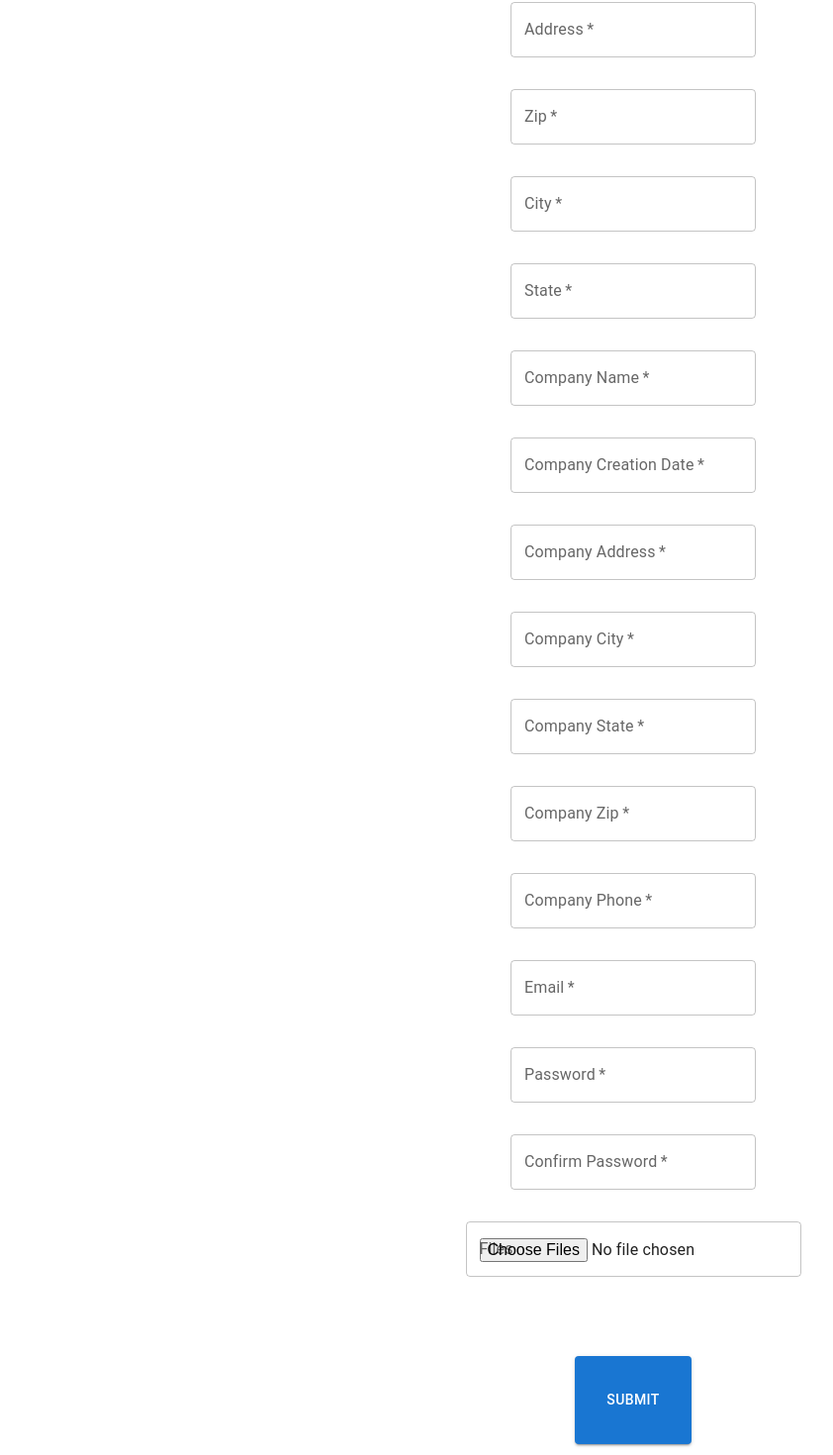
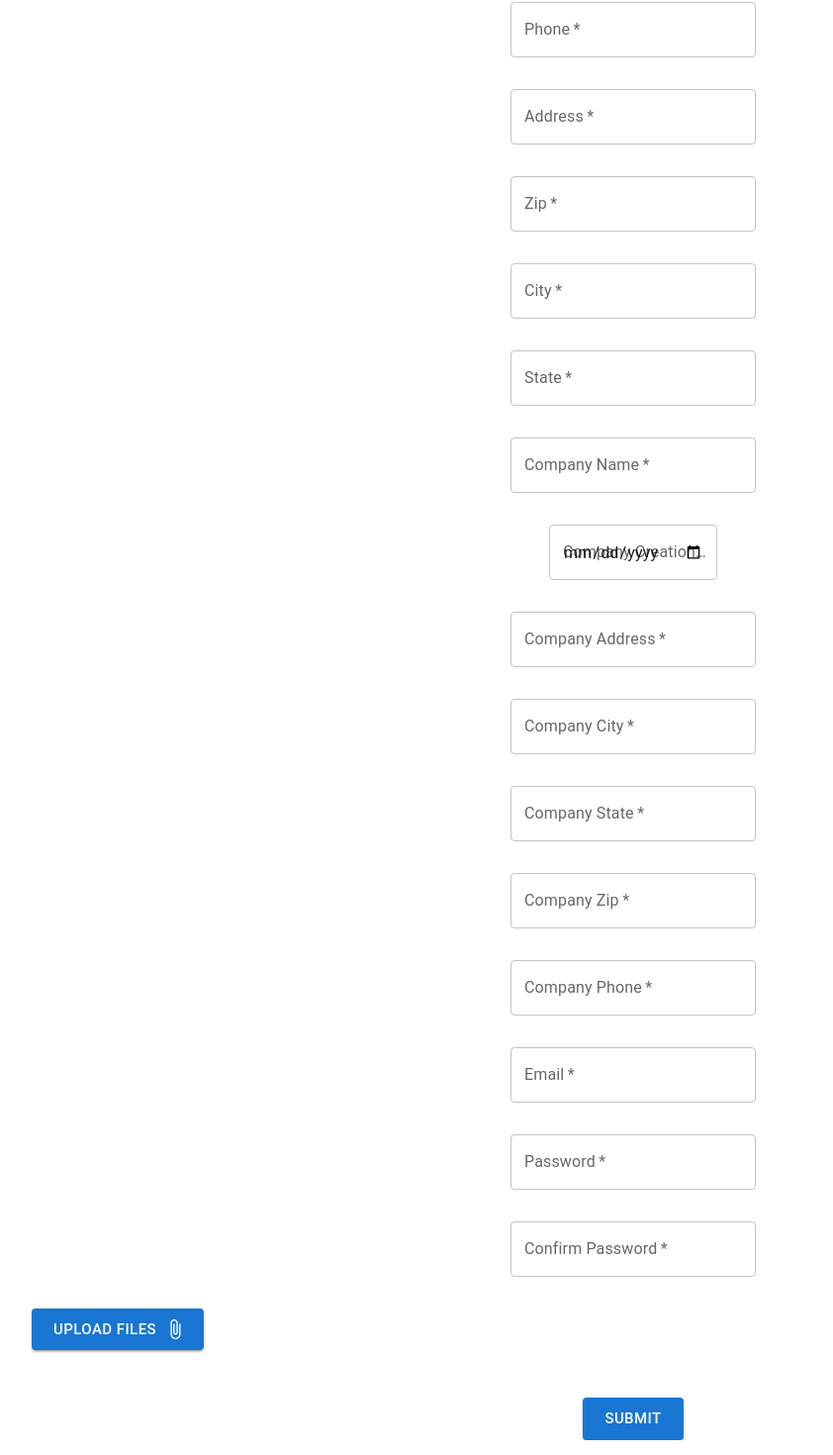
Before and after one commit to FernandoCalvitti/form-with-encryption, a React (Create React App) app: page / in a window 1280 px wide. Shown: the part 382-1852 px from the top of the page at 99% size, without its empty margins (0-842 px from the left). Built offline with nearby package versions, Linux system fonts and the light colour scheme.

Commit message:
Changed type on email and date

```diff
--- a/src/components/Form/Form.tsx
+++ b/src/components/Form/Form.tsx
@@ -1,4 +1,4 @@
-import { Button } from "@mui/material";
+import { Button, Typography } from "@mui/material";
 import React, { useCallback, useState } from "react";
 import { useDispatch, useSelector } from "react-redux";
 import { updateField } from "../../app/reducers/form/formSlice";
@@ -7,6 +7,7 @@ import FilesList from "../FilesList";
 import Input from "../Input";
 import { SECRET_KEY } from "../../constants/constants";
 import useHttp from "../../hooks/useHttp";
+import { Box } from "@mui/system";
 
 type Props = {};
 
@@ -54,6 +55,11 @@ const Form = (props: Props) => {
   };
 
   return (
+    <Box component={"main"}>
+      <Typography variant="h1" fontSize={48}>
+        Welcome to Random Inc.
+      </Typography>
+      <Typography variant="h5"> Complete the form </Typography>
       <form>
         {inputs.map((input: any) => (
           <Input
@@ -67,16 +73,14 @@ const Form = (props: Props) => {
         ))}
         <FilesList files={files} handlerRemove={handleRemoveFile} />
         <Button
-        sx={{
-          m: 4,
-          p: 4,
-        }}
           variant="contained"
+          size="large"
           onClick={(e) => handleSubmit(e, stateFromStore, files, SECRET_KEY)}
         >
           Submit
         </Button>
       </form>
+    </Box>
   );
 };
 
--- a/src/components/Input/Input.tsx
+++ b/src/components/Input/Input.tsx
@@ -1,5 +1,7 @@
-import { Box, TextField } from "@mui/material";
+import { Box, Button, TextField } from "@mui/material";
+import { Stack } from "@mui/system";
 import React from "react";
+import AttachFileIcon from "@mui/icons-material/AttachFile";
 
 type Props = {
   placeholder: string;
@@ -15,13 +17,26 @@ const Input: React.FC<Props> = (props) => {
 
   return (
     <Box m={4}>
+      {label !== "Files" ? (
         <TextField
           label={label}
           {...input}
           onChange={handleChange}
           variant={"outlined"}
-        inputProps={label === "Files" ? { multiple: true } : {}}
         />
+      ) : (
+        <Stack direction="row" alignItems="center" spacing={2}>
+          <Button
+            size="large"
+            variant="contained"
+            component="label"
+            endIcon={<AttachFileIcon />}
+          >
+            Upload Files
+            <input onChange={handleChange} hidden multiple type="file" />
+          </Button>
+        </Stack>
+      )}
     </Box>
   );
 };
--- a/src/constants/constants.ts
+++ b/src/constants/constants.ts
@@ -43,7 +43,7 @@ export const inputs = [
     id: 3,
     name: "birthDate",
     label: "Birth",
-    type: "text",
+    type: "date",
     placeholder: "Birth",
     required: true,
   },
@@ -99,7 +99,7 @@ export const inputs = [
     id: 10,
     name: "companyCreationDate",
     label: "Company Creation Date",
-    type: "text",
+    type: "date",
     placeholder: "Company Creation Date",
     required: true,
   },
@@ -147,7 +147,7 @@ export const inputs = [
     id: 16,
     name: "email",
     label: "Email",
-    type: "text",
+    type: "email",
     placeholder: "Email",
     required: true,
   },
```
Lines whose indentation alone changed are shown as unchanged.
